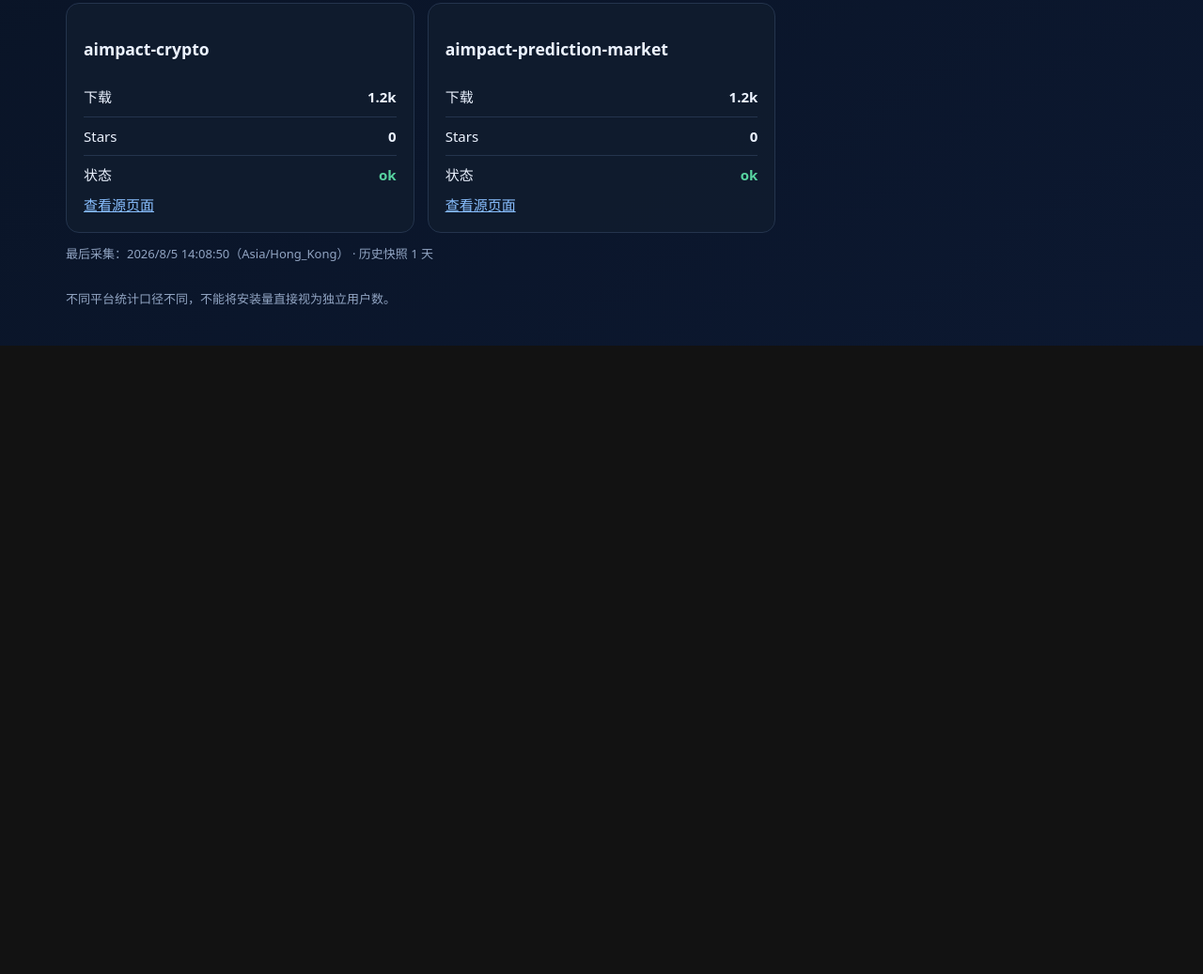
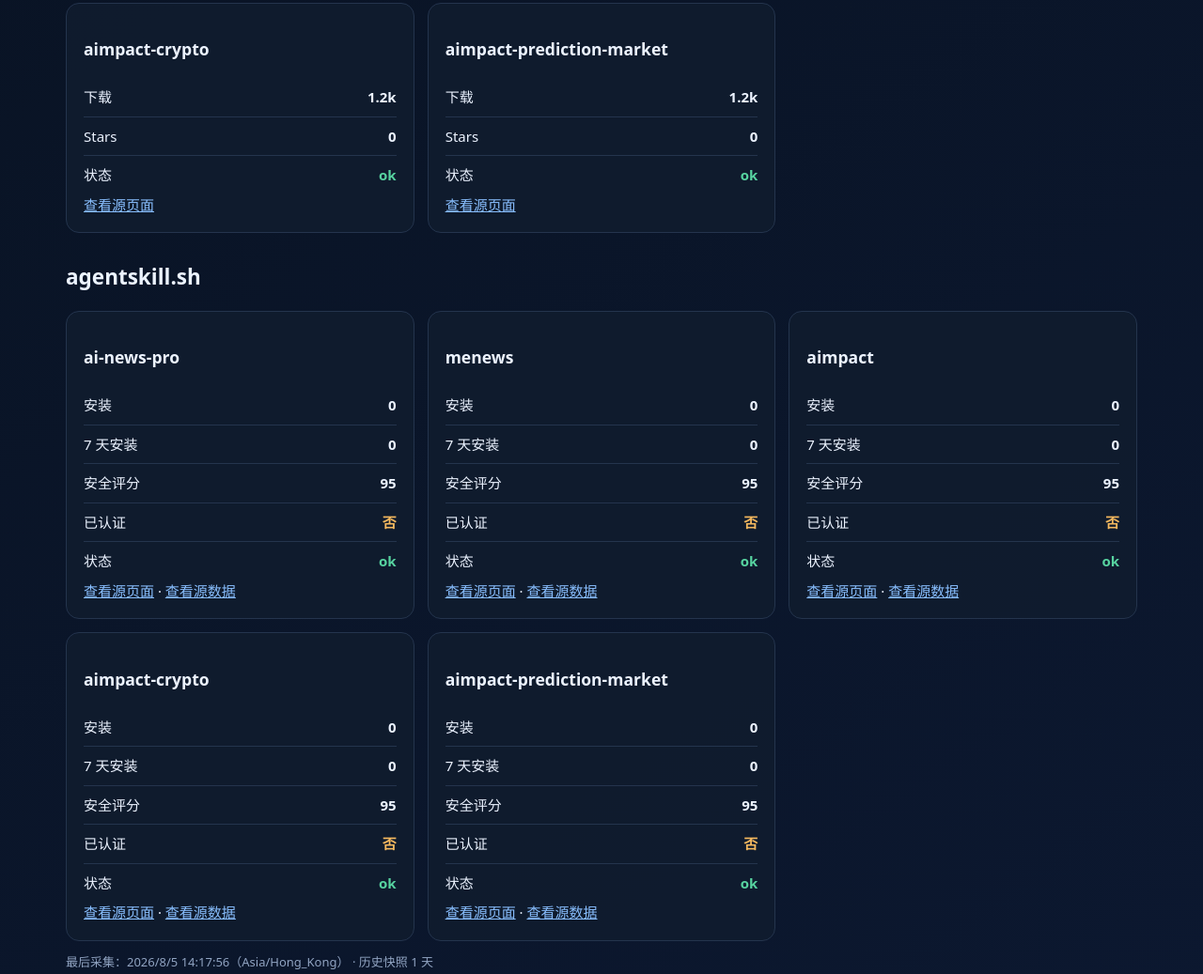
Before and after one commit to me-news/skill-analytics, a website: page docs/index.html in a window 1280 px wide. Shown: the part 1717-2754 px from the top of the page at 94% size. Before the commit the page ends 2085 px from the top, so only its background shows below. Drawn offline with Linux system fonts and the light colour scheme.

Commit message:
feat: track agentskill listings and metrics

```diff
--- a/config/skills.json
+++ b/config/skills.json
@@ -3,6 +3,7 @@
   "repository": "me-news/agent-skills",
   "clawhubOwner": "jamesmenews",
   "askillBaseUrl": "https://askill.sh/skills/gh/me-news/agent-skills",
+  "agentSkillBaseUrl": "https://agentskill.sh/@me-news",
   "clawhubSkills": [
     { "slug": "ai-news-pro", "priority": 1 },
     { "slug": "menews", "priority": 2 },
--- a/docs/data/index.json
+++ b/docs/data/index.json
@@ -1,8 +1,8 @@
 {
   "snapshots": [
     {
-      "schemaVersion": 3,
-      "collectedAt": "2026-08-05T06:08:50.429Z",
+      "schemaVersion": 4,
+      "collectedAt": "2026-08-05T06:17:56.016Z",
       "date": "2026-08-05",
       "timezone": "Asia/Hong_Kong",
       "repository": "me-news/agent-skills",
@@ -226,6 +226,113 @@
             "note": "askill.sh exposes an abbreviated download label on its public page."
           }
         }
+      ],
+      "agentSkillListings": [
+        {
+          "slug": "ai-news-pro",
+          "priority": 1,
+          "data": {
+            "status": "ok",
+            "url": "https://agentskill.sh/@me-news/ai-news-pro",
+            "apiUrl": "https://agentskill.sh/api/skills/me-news%2Fai-news-pro",
+            "metrics": {
+              "installs": 0,
+              "installs24h": 0,
+              "installs3d": 0,
+              "installs7d": 0,
+              "securityScore": 95,
+              "qualityScore": 0,
+              "githubStars": 0,
+              "ratingCount": 0
+            },
+            "verified": false,
+            "lastCrawledAt": "2026-08-05T06:13:17.526Z"
+          }
+        },
+        {
+          "slug": "menews",
+          "priority": 2,
+          "data": {
+            "status": "ok",
+            "url": "https://agentskill.sh/@me-news/menews",
+            "apiUrl": "https://agentskill.sh/api/skills/me-news%2Fmenews",
+            "metrics": {
+              "installs": 0,
+              "installs24h": 0,
+              "installs3d": 0,
+              "installs7d": 0,
+              "securityScore": 95,
+              "qualityScore": 0,
+              "githubStars": 0,
+              "ratingCount": 0
+            },
+            "verified": false,
+            "lastCrawledAt": "2026-08-05T06:13:22.463Z"
+          }
+        },
+        {
+          "slug": "aimpact",
+          "priority": 3,
+          "data": {
+            "status": "ok",
+            "url": "https://agentskill.sh/@me-news/aimpact",
+            "apiUrl": "https://agentskill.sh/api/skills/me-news%2Faimpact",
+            "metrics": {
+              "installs": 0,
+              "installs24h": 0,
+              "installs3d": 0,
+              "installs7d": 0,
+              "securityScore": 95,
+              "qualityScore": 0,
+              "githubStars": 0,
+              "ratingCount": 0
+            },
+            "verified": false,
+            "lastCrawledAt": "2026-08-05T06:13:21.225Z"
+          }
+        },
+        {
+          "slug": "aimpact-crypto",
+          "priority": 4,
+          "data": {
+            "status": "ok",
+            "url": "https://agentskill.sh/@me-news/aimpact-crypto",
+            "apiUrl": "https://agentskill.sh/api/skills/me-news%2Faimpact-crypto",
+            "metrics": {
+              "installs": 0,
+              "installs24h": 0,
+              "installs3d": 0,
+              "installs7d": 0,
+              "securityScore": 95,
+              "qualityScore": 0,
+              "githubStars": 0,
+              "ratingCount": 0
+            },
+            "verified": false,
+            "lastCrawledAt": "2026-08-05T06:13:18.780Z"
+          }
+        },
+        {
+          "slug": "aimpact-prediction-market",
+          "priority": 5,
+          "data": {
+            "status": "ok",
+            "url": "https://agentskill.sh/@me-news/aimpact-prediction-market",
+            "apiUrl": "https://agentskill.sh/api/skills/me-news%2Faimpact-prediction-market",
+            "metrics": {
+              "installs": 0,
+              "installs24h": 0,
+              "installs3d": 0,
+              "installs7d": 0,
+              "securityScore": 95,
+              "qualityScore": 0,
+              "githubStars": 0,
+              "ratingCount": 0
+            },
+            "verified": false,
+            "lastCrawledAt": "2026-08-05T06:13:19.982Z"
+          }
+        }
       ]
     }
   ]
--- a/docs/index.html
+++ b/docs/index.html
@@ -6,9 +6,10 @@
 <script>
 const n=v=>v==null?'—':new Intl.NumberFormat('en-US').format(v);
 fetch('./data/index.json').then(r=>r.json()).then(({snapshots})=>{const s=snapshots.at(-1);if(!s){app.textContent='暂无采集数据';return}const downloads=s.clawhubSkills.reduce((a,x)=>a+(x.data.metrics.downloads||0),0);const installs=s.skillsShListings.reduce((a,x)=>a+(x.data.metrics.installs||0),0);const gh=s.sharedPlatforms.github.metrics;app.innerHTML=
-`<section class="summary"><div class="card"><div class="label">ClawHub Skills</div><div class="metric">${s.clawhubSkills.length}</div></div><div class="card"><div class="label">ClawHub 下载合计</div><div class="metric">${n(downloads)}</div></div><div class="card"><div class="label">skills.sh 页面</div><div class="metric">${s.skillsShListings.length}</div></div><div class="card"><div class="label">skills.sh 安装合计</div><div class="metric">${n(installs)}</div></div><div class="card"><div class="label">askill.sh 页面</div><div class="metric">${s.askillSkills.length}</div></div><div class="card"><div class="label">GitHub Stars</div><div class="metric">${n(gh.stars)}</div><a href="${s.sharedPlatforms.github.url}">查看源仓库</a></div></section><h2>ClawHub</h2><section class="grid">`+
+`<section class="summary"><div class="card"><div class="label">ClawHub Skills</div><div class="metric">${s.clawhubSkills.length}</div></div><div class="card"><div class="label">ClawHub 下载合计</div><div class="metric">${n(downloads)}</div></div><div class="card"><div class="label">skills.sh 页面</div><div class="metric">${s.skillsShListings.length}</div></div><div class="card"><div class="label">skills.sh 安装合计</div><div class="metric">${n(installs)}</div></div><div class="card"><div class="label">askill.sh 页面</div><div class="metric">${s.askillSkills.length}</div></div><div class="card"><div class="label">agentskill.sh 页面</div><div class="metric">${s.agentSkillListings.length}</div></div><div class="card"><div class="label">GitHub Stars</div><div class="metric">${n(gh.stars)}</div><a href="${s.sharedPlatforms.github.url}">查看源仓库</a></div></section><h2>ClawHub</h2><section class="grid">`+
 s.clawhubSkills.map(x=>{const d=x.data;return `<article class="card"><h3>${x.slug}</h3><div class="row"><span>下载</span><strong>${n(d.metrics.downloads)}</strong></div><div class="row"><span>安装</span><strong>${n(d.metrics.installs)}</strong></div><div class="row"><span>版本</span><strong>${d.version||'—'}</strong></div><div class="row"><span>状态</span><strong class="${d.status==='ok'?'ok':'warn'}">${d.status}</strong></div><a href="${d.url}">查看源页面</a></article>`}).join('')+
 `</section><h2>skills.sh</h2><section class="grid">`+s.skillsShListings.map(x=>{const d=x.data;return `<article class="card"><h3>${x.name}</h3><div class="row"><span>安装</span><strong>${n(d.metrics.installs)}</strong></div><div class="row"><span>最近周期</span><strong>${d.metrics.weeklyInstalls?.join(' / ')||'—'}</strong></div><div class="row"><span>状态</span><strong class="${d.status==='ok'?'ok':'warn'}">${d.status}</strong></div><a href="${d.url}">查看源页面</a></article>`}).join('')+
-`</section><h2>askill.sh</h2><section class="grid">`+s.askillSkills.map(x=>{const d=x.data;return `<article class="card"><h3>${x.slug}</h3><div class="row"><span>下载</span><strong>${d.metrics.downloadsLabel||'—'}</strong></div><div class="row"><span>Stars</span><strong>${n(d.metrics.stars)}</strong></div><div class="row"><span>状态</span><strong class="${d.status==='ok'?'ok':'warn'}">${d.status}</strong></div><a href="${d.url}">查看源页面</a></article>`}).join('')+`</section><p class="meta">最后采集：${new Date(s.collectedAt).toLocaleString('zh-CN',{timeZone:s.timezone})}（${s.timezone}） · 历史快照 ${snapshots.length} 天</p>`;
+`</section><h2>askill.sh</h2><section class="grid">`+s.askillSkills.map(x=>{const d=x.data;return `<article class="card"><h3>${x.slug}</h3><div class="row"><span>下载</span><strong>${d.metrics.downloadsLabel||'—'}</strong></div><div class="row"><span>Stars</span><strong>${n(d.metrics.stars)}</strong></div><div class="row"><span>状态</span><strong class="${d.status==='ok'?'ok':'warn'}">${d.status}</strong></div><a href="${d.url}">查看源页面</a></article>`}).join('')+
+`</section><h2>agentskill.sh</h2><section class="grid">`+s.agentSkillListings.map(x=>{const d=x.data;return `<article class="card"><h3>${x.slug}</h3><div class="row"><span>安装</span><strong>${n(d.metrics.installs)}</strong></div><div class="row"><span>7 天安装</span><strong>${n(d.metrics.installs7d)}</strong></div><div class="row"><span>安全评分</span><strong>${n(d.metrics.securityScore)}</strong></div><div class="row"><span>已认证</span><strong class="${d.verified?'ok':'warn'}">${d.verified?'是':'否'}</strong></div><div class="row"><span>状态</span><strong class="${d.status==='ok'?'ok':'warn'}">${d.status}</strong></div><a href="${d.url}">查看源页面</a> · <a href="${d.apiUrl}">查看源数据</a></article>`}).join('')+`</section><p class="meta">最后采集：${new Date(s.collectedAt).toLocaleString('zh-CN',{timeZone:s.timezone})}（${s.timezone}） · 历史快照 ${snapshots.length} 天</p>`;
 }).catch(e=>app.textContent='载入失败：'+e.message);
 </script></main></body></html>
--- a/scripts/build-dashboard.mjs
+++ b/scripts/build-dashboard.mjs
@@ -18,10 +18,11 @@ const html = `<!doctype html>
 <script>
 const n=v=>v==null?'—':new Intl.NumberFormat('en-US').format(v);
 fetch('./data/index.json').then(r=>r.json()).then(({snapshots})=>{const s=snapshots.at(-1);if(!s){app.textContent='暂无采集数据';return}const downloads=s.clawhubSkills.reduce((a,x)=>a+(x.data.metrics.downloads||0),0);const installs=s.skillsShListings.reduce((a,x)=>a+(x.data.metrics.installs||0),0);const gh=s.sharedPlatforms.github.metrics;app.innerHTML=
-\`<section class="summary"><div class="card"><div class="label">ClawHub Skills</div><div class="metric">\${s.clawhubSkills.length}</div></div><div class="card"><div class="label">ClawHub 下载合计</div><div class="metric">\${n(downloads)}</div></div><div class="card"><div class="label">skills.sh 页面</div><div class="metric">\${s.skillsShListings.length}</div></div><div class="card"><div class="label">skills.sh 安装合计</div><div class="metric">\${n(installs)}</div></div><div class="card"><div class="label">askill.sh 页面</div><div class="metric">\${s.askillSkills.length}</div></div><div class="card"><div class="label">GitHub Stars</div><div class="metric">\${n(gh.stars)}</div><a href="\${s.sharedPlatforms.github.url}">查看源仓库</a></div></section><h2>ClawHub</h2><section class="grid">\`+
+\`<section class="summary"><div class="card"><div class="label">ClawHub Skills</div><div class="metric">\${s.clawhubSkills.length}</div></div><div class="card"><div class="label">ClawHub 下载合计</div><div class="metric">\${n(downloads)}</div></div><div class="card"><div class="label">skills.sh 页面</div><div class="metric">\${s.skillsShListings.length}</div></div><div class="card"><div class="label">skills.sh 安装合计</div><div class="metric">\${n(installs)}</div></div><div class="card"><div class="label">askill.sh 页面</div><div class="metric">\${s.askillSkills.length}</div></div><div class="card"><div class="label">agentskill.sh 页面</div><div class="metric">\${s.agentSkillListings.length}</div></div><div class="card"><div class="label">GitHub Stars</div><div class="metric">\${n(gh.stars)}</div><a href="\${s.sharedPlatforms.github.url}">查看源仓库</a></div></section><h2>ClawHub</h2><section class="grid">\`+
 s.clawhubSkills.map(x=>{const d=x.data;return \`<article class="card"><h3>\${x.slug}</h3><div class="row"><span>下载</span><strong>\${n(d.metrics.downloads)}</strong></div><div class="row"><span>安装</span><strong>\${n(d.metrics.installs)}</strong></div><div class="row"><span>版本</span><strong>\${d.version||'—'}</strong></div><div class="row"><span>状态</span><strong class="\${d.status==='ok'?'ok':'warn'}">\${d.status}</strong></div><a href="\${d.url}">查看源页面</a></article>\`}).join('')+
 \`</section><h2>skills.sh</h2><section class="grid">\`+s.skillsShListings.map(x=>{const d=x.data;return \`<article class="card"><h3>\${x.name}</h3><div class="row"><span>安装</span><strong>\${n(d.metrics.installs)}</strong></div><div class="row"><span>最近周期</span><strong>\${d.metrics.weeklyInstalls?.join(' / ')||'—'}</strong></div><div class="row"><span>状态</span><strong class="\${d.status==='ok'?'ok':'warn'}">\${d.status}</strong></div><a href="\${d.url}">查看源页面</a></article>\`}).join('')+
-\`</section><h2>askill.sh</h2><section class="grid">\`+s.askillSkills.map(x=>{const d=x.data;return \`<article class="card"><h3>\${x.slug}</h3><div class="row"><span>下载</span><strong>\${d.metrics.downloadsLabel||'—'}</strong></div><div class="row"><span>Stars</span><strong>\${n(d.metrics.stars)}</strong></div><div class="row"><span>状态</span><strong class="\${d.status==='ok'?'ok':'warn'}">\${d.status}</strong></div><a href="\${d.url}">查看源页面</a></article>\`}).join('')+\`</section><p class="meta">最后采集：\${new Date(s.collectedAt).toLocaleString('zh-CN',{timeZone:s.timezone})}（\${s.timezone}） · 历史快照 \${snapshots.length} 天</p>\`;
+\`</section><h2>askill.sh</h2><section class="grid">\`+s.askillSkills.map(x=>{const d=x.data;return \`<article class="card"><h3>\${x.slug}</h3><div class="row"><span>下载</span><strong>\${d.metrics.downloadsLabel||'—'}</strong></div><div class="row"><span>Stars</span><strong>\${n(d.metrics.stars)}</strong></div><div class="row"><span>状态</span><strong class="\${d.status==='ok'?'ok':'warn'}">\${d.status}</strong></div><a href="\${d.url}">查看源页面</a></article>\`}).join('')+
+\`</section><h2>agentskill.sh</h2><section class="grid">\`+s.agentSkillListings.map(x=>{const d=x.data;return \`<article class="card"><h3>\${x.slug}</h3><div class="row"><span>安装</span><strong>\${n(d.metrics.installs)}</strong></div><div class="row"><span>7 天安装</span><strong>\${n(d.metrics.installs7d)}</strong></div><div class="row"><span>安全评分</span><strong>\${n(d.metrics.securityScore)}</strong></div><div class="row"><span>已认证</span><strong class="\${d.verified?'ok':'warn'}">\${d.verified?'是':'否'}</strong></div><div class="row"><span>状态</span><strong class="\${d.status==='ok'?'ok':'warn'}">\${d.status}</strong></div><a href="\${d.url}">查看源页面</a> · <a href="\${d.apiUrl}">查看源数据</a></article>\`}).join('')+\`</section><p class="meta">最后采集：\${new Date(s.collectedAt).toLocaleString('zh-CN',{timeZone:s.timezone})}（\${s.timezone}） · 历史快照 \${snapshots.length} 天</p>\`;
 }).catch(e=>app.textContent='载入失败：'+e.message);
 </script></main></body></html>`;
 
```
Also changed, not shown: data/daily/2026-08-05.json (+109 -2 lines), data/latest.json (+109 -2 lines), scripts/collect.mjs (+38 -4 lines), README.md.
